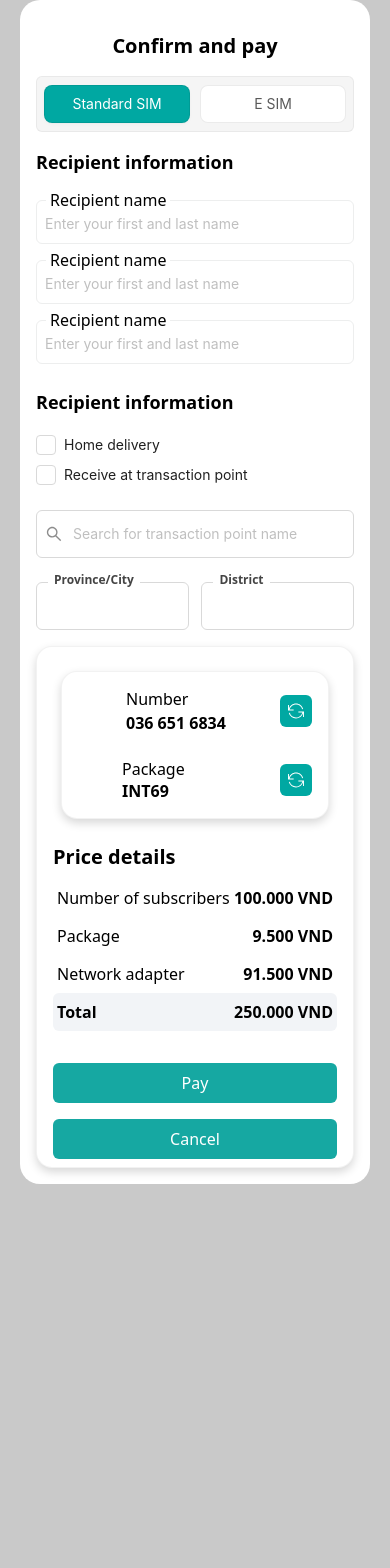
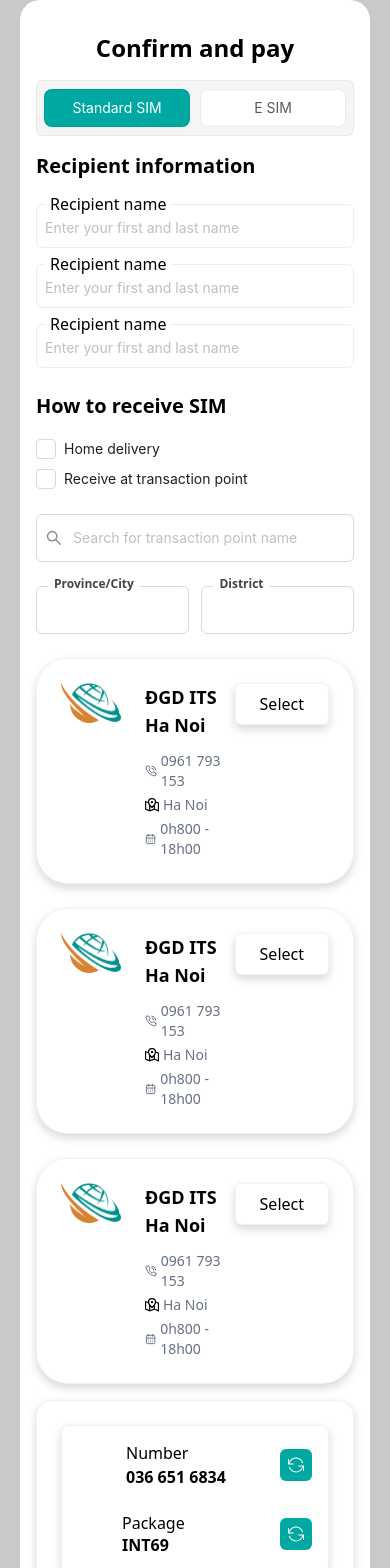
Before and after one commit to khoaadmt/my_its_test, a React (Create React App) app: page /pay-standard in a window 390 px wide. Shown: the top 1568 px of the page. Before the commit the page ends 1184 px from the top, so only its background shows below. Built offline with nearby package versions, Linux system fonts and the light colour scheme; some icons are missing.

Commit message:
feat(pay-standard-sim-page): continue implementing UI and responsive in mobile

```diff
--- /dev/null
+++ b/src/declarations.d.ts
@@ -0,0 +1,5 @@
+declare module "*.png";
+declare module "*.jpg";
+declare module "*.jpeg";
+declare module "*.gif";
+declare module "*.svg";
--- a/src/index.css
+++ b/src/index.css
@@ -14,7 +14,6 @@ body {
     background-color: rgb(201, 201, 201);
 }
 .border-primary {
-    border-radius: 16px;
     background: #ffffff;
     border: 1px solid var(--Border-boder-primary, rgba(0, 0, 0, 0.051));
     box-shadow: 0px 4px 10px 0px var(--ShadowShadow-sm, rgba(0, 0, 0, 0.16));
@@ -25,6 +24,9 @@ body {
     background:
         linear-gradient(#fff, #fff) padding-box,
         linear-gradient(to bottom, #00a8a2, #d98b2b) border-box;
+}
+.text-tertiary {
+    color: #667085;
 }
 
 /* antd select override */
--- a/src/pages/pay-standard-sim-page/PayStandardSimPage.tsx
+++ b/src/pages/pay-standard-sim-page/PayStandardSimPage.tsx
@@ -5,9 +5,14 @@ import { TfiReload } from "react-icons/tfi";
 import { Checkbox, Col, GetProp, Radio, Row, Segmented, Select } from "antd";
 import { Input } from "antd";
 import { ArrowRightOutlined, SearchOutlined } from "@ant-design/icons";
+import { FaPhoneAlt } from "react-icons/fa";
 import SelectWithLabel from "../../components/SelectWithLabel/SelectWithLabel";
+import Logo from "../../assets/ITS - logo.png";
+import { LuPhoneCall } from "react-icons/lu";
+import { GrMapLocation } from "react-icons/gr";
+import { LuCalendarDays } from "react-icons/lu";
+
 import "./PayStandardSimPage.css";
-
 const { Search } = Input;
 
 export const PayStandardSimPage: React.FC = () => {
@@ -28,9 +33,9 @@ export const PayStandardSimPage: React.FC = () => {
     ];
     return (
         <div className="top-up-card-container mx-5 lg:mx-[6%] 2xl:mx-[15%]">
-            <div className="flex flex-col rounded-[20px] bg-white p-4 md:flex-row lg:p-8 xl:px-12 xl:pb-12">
+            <div className="flex flex-col rounded-[20px] bg-white p-4 md:flex-row md:items-start lg:p-8 xl:px-12 xl:pb-12">
                 <div className="box-content md:w-[55%] md:pr-4 lg:w-3/5 lg:pr-8 xl:pr-10">
-                    <h3 className="py-4 text-center text-xl font-bold lg:py-6 xl:text-2xl">
+                    <h3 className="py-4 text-center text-2xl font-bold lg:py-6 xl:text-3xl">
                         Confirm and pay
                     </h3>
                     <div className="sim-toggle-wrapper w-full">
@@ -42,7 +47,7 @@ export const PayStandardSimPage: React.FC = () => {
                             className="sim-segmented w-fu"
                         />
                     </div>
-                    <p className="py-4 text-lg font-bold">Recipient information</p>
+                    <p className="py-4 text-xl font-bold xl:text-2xl">Recipient information</p>
                     <div className="">
                         <PhoneInput
                             className="py-2"
@@ -63,7 +68,7 @@ export const PayStandardSimPage: React.FC = () => {
                             placeholder="Enter your first and last name"
                         ></PhoneInput>
                     </div>
-                    <p className="py-4 text-lg font-bold">Recipient information</p>
+                    <p className="py-4 text-xl font-bold xl:text-2xl">How to receive SIM</p>
                     <Checkbox.Group
                         style={{ width: "100%" }}
                         defaultValue={["Apple"]}
@@ -109,8 +114,97 @@ export const PayStandardSimPage: React.FC = () => {
                             <SelectWithLabel label="District" options={options} />
                         </div>
                     </div>
+                    <div className="mt-6 flex flex-col gap-6">
+                        <div className="border-primary flex flex-row justify-between rounded-[32px] p-6">
+                            <div className="flex flex-row gap-6">
+                                <img className="h-[40px] w-[60px]" src={Logo} alt="ITS Logo" />
+                                <div className="flex flex-col gap-1 text-sm">
+                                    <div>
+                                        <p className="pb-2 text-lg font-bold xl:text-xl">
+                                            ĐGD ITS Ha Noi
+                                        </p>
+                                    </div>
+                                    <div className="text-tertiary item-center flex flex-row items-center gap-1">
+                                        <LuPhoneCall />
+                                        <p>0961 793 153</p>
+                                    </div>
+                                    <div className="text-tertiary item-center flex flex-row items-center gap-1">
+                                        <GrMapLocation />
+                                        <p>Ha Noi</p>
+                                    </div>
+                                    <div className="text-tertiary item-center flex flex-row items-center gap-1">
+                                        <LuCalendarDays />
+                                        <p>0h800 - 18h00</p>
+                                    </div>
+                                </div>
+                            </div>
+                            <div>
+                                <button className="border-primary rounded-md px-6 py-2 text-[16px]">
+                                    Select
+                                </button>
+                            </div>
+                        </div>
+                        <div className="border-primary flex flex-row justify-between rounded-[32px] p-6">
+                            <div className="flex flex-row gap-6">
+                                <img className="h-[40px] w-[60px]" src={Logo} alt="ITS Logo" />
+                                <div className="flex flex-col gap-1 text-sm">
+                                    <div>
+                                        <p className="pb-2 text-lg font-bold xl:text-xl">
+                                            ĐGD ITS Ha Noi
+                                        </p>
+                                    </div>
+                                    <div className="text-tertiary item-center flex flex-row items-center gap-1">
+                                        <LuPhoneCall />
+                                        <p>0961 793 153</p>
+                                    </div>
+                                    <div className="text-tertiary item-center flex flex-row items-center gap-1">
+                                        <GrMapLocation />
+                                        <p>Ha Noi</p>
+                                    </div>
+                                    <div className="text-tertiary item-center flex flex-row items-center gap-1">
+                                        <LuCalendarDays />
+                                        <p>0h800 - 18h00</p>
+                                    </div>
+                                </div>
+                            </div>
+                            <div>
+                                <button className="border-primary rounded-md px-6 py-2 text-[16px]">
+                                    Select
+                                </button>
+                            </div>
+                        </div>
+                        <div className="border-primary flex flex-row justify-between rounded-[32px] p-6">
+                            <div className="flex flex-row gap-6">
+                                <img className="h-[40px] w-[60px]" src={Logo} alt="ITS Logo" />
+                                <div className="flex flex-col gap-1 text-sm">
+                                    <div>
+                                        <p className="pb-2 text-lg font-bold xl:text-xl">
+                                            ĐGD ITS Ha Noi
+                                        </p>
+                                    </div>
+                                    <div className="text-tertiary item-center flex flex-row items-center gap-1">
+                                        <LuPhoneCall />
+                                        <p>0961 793 153</p>
+                                    </div>
+                                    <div className="text-tertiary item-center flex flex-row items-center gap-1">
+                                        <GrMapLocation />
+                                        <p>Ha Noi</p>
+                                    </div>
+                                    <div className="text-tertiary item-center flex flex-row items-center gap-1">
+                                        <LuCalendarDays />
+                                        <p>0h800 - 18h00</p>
+                                    </div>
+                                </div>
+                            </div>
+                            <div>
+                                <button className="border-primary rounded-md px-6 py-2 text-[16px]">
+                                    Select
+                                </button>
+                            </div>
+                        </div>
+                    </div>
                 </div>
-                <div className="price-details border-primary mt-4 flex flex-col md:mt-0 md:w-[45%] lg:w-2/5">
+                <div className="price-details border-primary mt-4 flex flex-col rounded-2xl md:mt-0 md:w-[45%] lg:w-2/5">
                     <div className="border-primary m-6 rounded-lg border p-4 md:p-4 lg:m-7 lg:p-6">
                         <div className="flex flex-row items-center justify-between">
                             <div className="flex flex-row items-stretch gap-2">
@@ -142,7 +236,7 @@ export const PayStandardSimPage: React.FC = () => {
                         </div>
                     </div>
                     <div className="mx-4 flex flex-col gap-2 lg:mx-6 lg:mb-6">
-                        <h3 className="text-xl font-bold lg:text-2xl">Price details</h3>
+                        <h3 className="text-xl font-bold xl:text-2xl">Price details</h3>
                         <div className="basi-[30%] flex h-full flex-col justify-between">
                             <div className="mx-1 flex flex-row justify-between py-2 xl:mx-2">
                                 <p>Number of subscribers</p>
```
Also changed, not shown: src/assets/ITS - logo.png (added).
